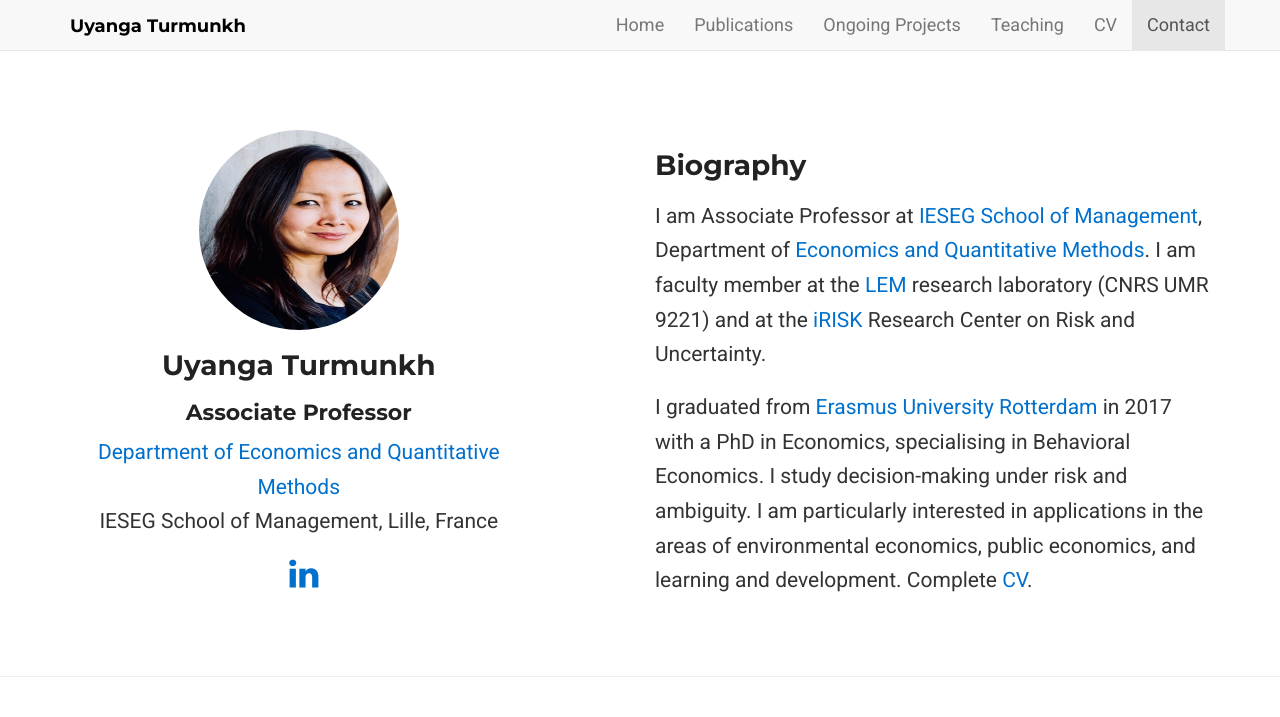
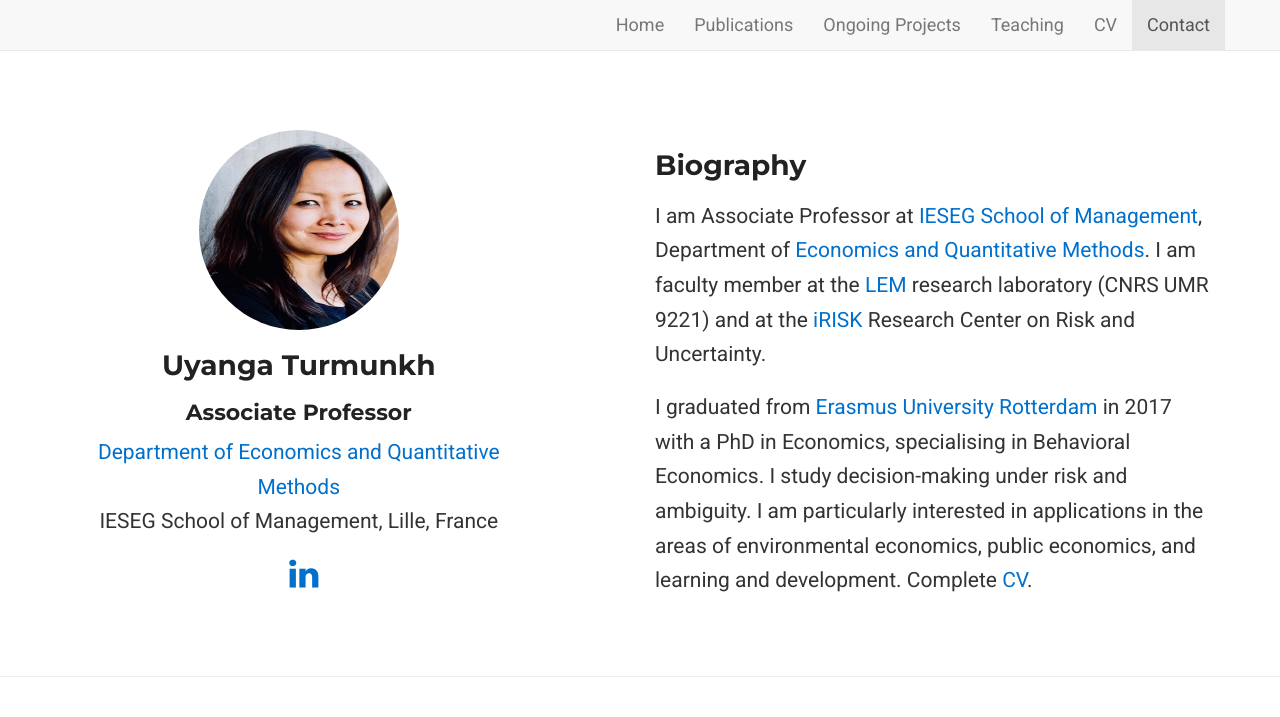
Before and after one commit to prakharsood24/uyanga-demo, a Jekyll site: the page built from index.md, in a window 1280 px wide. Shown: the top 717 px of the page. Built offline with Jekyll 4.4.1, drawn with Linux system fonts in a browser that asks for light colours; nearby versions of some CDN libraries; a style sheet for code colours, icons or effects is not loaded; grey boxes are pictures that could not be loaded.

Commit message:
Update default.html

```diff
--- a/_layouts/default.html
+++ b/_layouts/default.html
@@ -23,7 +23,7 @@
         <span class="sr-only">Toggle navigation</span>
         <span class="icon-bar"></span><span class="icon-bar"></span><span class="icon-bar"></span>
       </button>
-      <a class="navbar-brand" href="#top">{{ site.title }}</a>
+      <!--<a class="navbar-brand" href="#top">{{ site.title }}</a>-->
     </div>
 
     <div class="collapse navbar-collapse">
```
